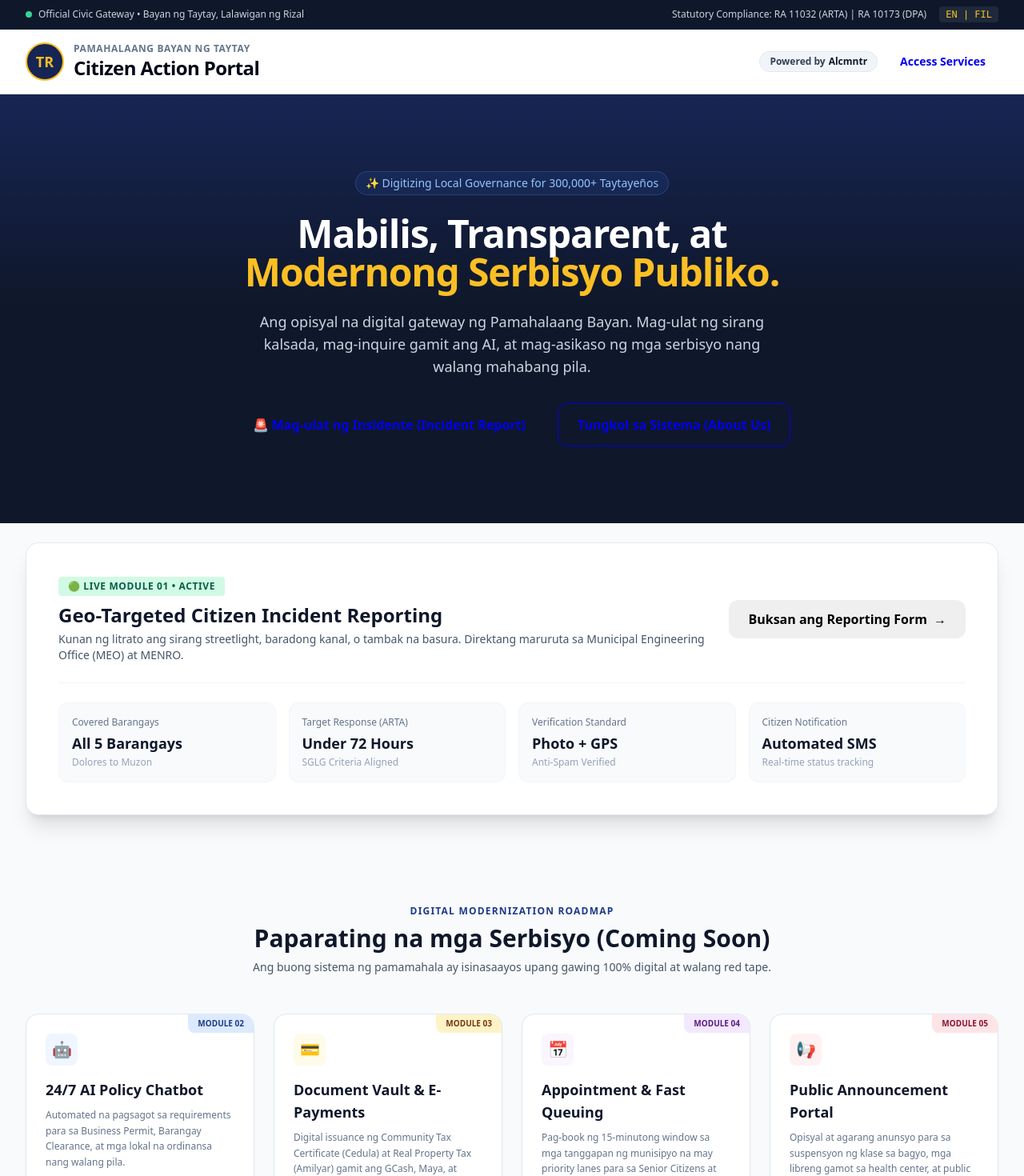
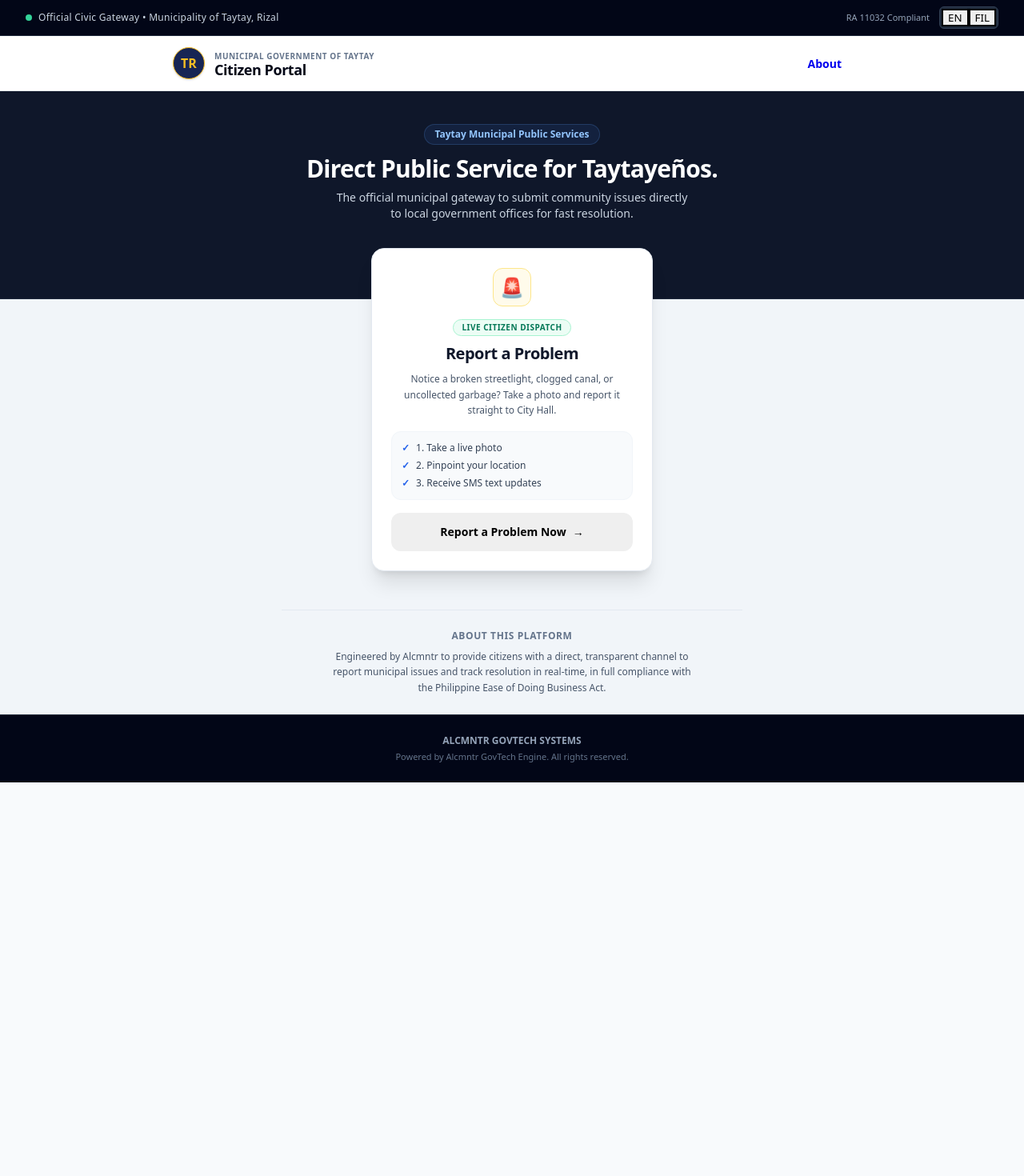
Before and after one commit to ALCMNTR/Alcmntr-Portal, a Next.js app: page / in a window 1280 px wide. Shown: the top 1470 px of the page at 80% size. After the commit the page ends 800 px from the top, so only its background shows below. Built offline with nearby package versions, Linux system fonts and the light colour scheme.

Commit message:
Update page.tsx

```diff
--- a/app/page.tsx
+++ b/app/page.tsx
@@ -1,240 +1,202 @@
 // app/page.tsx
-import React from 'react';
+'use client';
+
+import React, { useState } from 'react';
 
 export default function MunicipalPortalLanding() {
+  // English is set as the strict default
+  const [lang, setLang] = useState<'en' | 'fil'>('en');
+
+  // Simple, citizen-friendly bilingual dictionary
+  const content = {
+    en: {
+      statutoryTop: "Official Civic Gateway • Municipality of Taytay, Rizal",
+      complianceTag: "RA 11032 Compliant",
+      lguSub: "Municipal Government of Taytay",
+      portalTitle: "Citizen Portal",
+      aboutNav: "About",
+      heroBadge: "Taytay Municipal Public Services",
+      heroHeading: "Direct Public Service for Taytayeños.",
+      heroSub: "The official municipal gateway to submit community issues directly to local government offices for fast resolution.",
+
+      // Compact Portrait Card Content
+      cardBadge: "LIVE CITIZEN DISPATCH",
+      cardTitle: "Report a Problem",
+      cardDesc: "Notice a broken streetlight, clogged canal, or uncollected garbage? Take a photo and report it straight to City Hall.",
+      step1: "1. Take a live photo",
+      step2: "2. Pinpoint your location",
+      step3: "3. Receive SMS text updates",
+      cardBtn: "Report a Problem Now",
+
+      aboutHeading: "About This Platform",
+      aboutText: "Engineered by Alcmntr to provide citizens with a direct, transparent channel to report municipal issues and track resolution in real-time, in full compliance with the Philippine Ease of Doing Business Act.",
+      footerText: "Powered by Alcmntr GovTech Engine. All rights reserved."
+    },
+    fil: {
+      statutoryTop: "Opisyal na Civic Gateway • Bayan ng Taytay, Rizal",
+      complianceTag: "Alinsunod sa RA 11032",
+      lguSub: "Pamahalaang Bayan ng Taytay",
+      portalTitle: "Citizen Portal",
+      aboutNav: "Tungkol sa Amin",
+      heroBadge: "Serbisyong Publiko ng Bayan ng Taytay",
+      heroHeading: "Direktang Serbisyong Publiko sa Taytay.",
+      heroSub: "Ang opisyal na portal ng munisipyo upang maiparating ang mga problema sa komunidad diretso sa kinauukulan para sa agarang aksyon.",
+
+      // Compact Portrait Card Content
+      cardBadge: "DIREKTONG AKSYON",
+      cardTitle: "Mag-ulat ng Problema",
+      cardDesc: "May sirang ilaw, baradong kanal, o tambak na basura? Kunan ng litrato at i-report agad sa Munisipyo.",
+      step1: "1. Kunan ng litrato",
+      step2: "2. I-confirm ang lokasyon",
+      step3: "3. Tumanggap ng SMS update",
+      cardBtn: "Mag-ulat ng Problema Ngayon",
+
+      aboutHeading: "Tungkol sa Platform",
+      aboutText: "Binuo ng Alcmntr upang mabigyan ang bawat residente ng mabilis at malinaw na paraan upang i-report ang mga problema sa komunidad at masubaybayan ang aksyon ng pamahalaan.",
+      footerText: "Pinapatakbo ng Alcmntr GovTech Engine. All rights reserved."
+    }
+  };
+
+  const t = content[lang];
+
   return (
-    <div className="min-h-screen bg-slate-50 text-slate-900 font-sans">
-      {/* 1. TOP STATUTORY & ACCESSIBILITY BAR */}
-      <div className="bg-slate-900 text-slate-300 text-xs py-2 px-4 sm:px-8 flex justify-between items-center border-b border-slate-800">
+    <div className="min-h-screen bg-slate-100 text-slate-900 font-sans flex flex-col justify-between">
+      <div>
+        {/* 1. TOP UTILITY BAR (DEFAULT ENGLISH + WORKING TOGGLE) */}
+        <div className="bg-slate-950 text-slate-300 text-xs py-2 px-4 sm:px-8 flex justify-between items-center border-b border-slate-800">
           <div className="flex items-center space-x-2">
             <span className="inline-block w-2 h-2 rounded-full bg-emerald-400 animate-pulse"></span>
-          <span>Official Civic Gateway • Bayan ng Taytay, Lalawigan ng Rizal</span>
+            <span className="font-medium tracking-wide">{t.statutoryTop}</span>
           </div>
-        <div className="flex items-center space-x-4">
-          <span className="hidden sm:inline">Statutory Compliance: RA 11032 (ARTA) | RA 10173 (DPA)</span>
-          <span className="bg-slate-800 px-2 py-0.5 rounded text-amber-400 font-mono">EN | FIL</span>
+
+          <div className="flex items-center space-x-3">
+            <span className="hidden sm:inline text-slate-400 text-[11px]">{t.complianceTag}</span>
+
+            {/* The Working Language Switcher */}
+            <div className="bg-slate-800 p-0.5 rounded-md border border-slate-700 flex items-center">
+              <button
+                type="button"
+                onClick={() => setLang('en')}
+                className={`px-2 py-0.5 rounded text-[10px] font-bold transition-all ${
+                  lang === 'en'
+                    ? 'bg-amber-400 text-slate-950 shadow'
+                    : 'text-slate-400 hover:text-white'
+                }`}
+              >
+                EN
+              </button>
+              <button
+                type="button"
+                onClick={() => setLang('fil')}
+                className={`px-2 py-0.5 rounded text-[10px] font-bold transition-all ${
+                  lang === 'fil'
+                    ? 'bg-amber-400 text-slate-950 shadow'
+                    : 'text-slate-400 hover:text-white'
+                }`}
+              >
+                FIL
+              </button>
+            </div>
           </div>
         </div>
 
-      {/* 2. EXECUTIVE MUNICIPAL HEADER */}
+        {/* 2. CLEAN HEADER (NO INCIDENT BUTTON, RETAINS ABOUT ONLY) */}
         <header className="bg-white border-b border-slate-200 sticky top-0 z-50 shadow-sm">
-        <div className="max-w-7xl mx-auto px-4 sm:px-6 lg:px-8 py-4 flex justify-between items-center">
+          <div className="max-w-4xl mx-auto px-4 sm:px-6 py-3.5 flex justify-between items-center">
             <div className="flex items-center space-x-3">
-            <div className="w-12 h-12 rounded-full bg-blue-950 text-amber-400 flex items-center justify-center font-bold text-lg shadow-inner border-2 border-amber-400">
+              <div className="w-10 h-10 rounded-full bg-blue-950 text-amber-400 flex items-center justify-center font-bold text-base shadow border border-amber-400">
                 TR
               </div>
               <div>
-              <div className="text-xs uppercase tracking-wider font-semibold text-slate-500">Pamahalaang Bayan ng Taytay</div>
-              <h1 className="text-xl sm:text-2xl font-black text-slate-950 tracking-tight">Citizen Action Portal</h1>
+                <div className="text-[10px] uppercase tracking-wider font-semibold text-slate-500">{t.lguSub}</div>
+                <h1 className="text-lg font-black text-slate-950 tracking-tight leading-none">{t.portalTitle}</h1>
               </div>
             </div>
-          <div className="flex items-center space-x-3">
-            <span className="hidden md:inline-flex items-center px-3 py-1 rounded-full text-xs font-semibold bg-slate-100 text-slate-700 border border-slate-200">
-              Powered by <strong className="ml-1 text-slate-900">Alcmntr</strong>
-            </span>
+
+            <nav>
               <a
-              href="#module-1"
-              className="bg-blue-950 hover:bg-blue-900 text-white text-xs sm:text-sm font-semibold px-4 py-2 rounded-lg transition shadow"
+                href="#about"
+                className="text-xs sm:text-sm font-semibold text-slate-600 hover:text-blue-950 px-3 py-1.5 rounded-md transition hover:bg-slate-100"
               >
-              Access Services
+                {t.aboutNav}
               </a>
-          </div>
+            </nav>
           </div>
         </header>
 
-      {/* 3. HERO SECTION */}
-      <section className="bg-gradient-to-b from-blue-950 via-slate-900 to-slate-900 text-white py-16 sm:py-24 px-4 sm:px-6 lg:px-8 relative overflow-hidden">
-        <div className="max-w-4xl mx-auto text-center relative z-10">
-          <div className="inline-flex items-center gap-2 px-3 py-1 rounded-full bg-blue-500/10 border border-blue-400/20 text-blue-300 text-xs sm:text-sm mb-6">
-            <span>✨ Digitizing Local Governance for 300,000+ Taytayeños</span>
+        {/* 3. HERO INTRO */}
+        <section className="bg-slate-900 text-white pt-10 pb-24 px-4 sm:px-6 text-center border-b border-slate-800">
+          <div className="max-w-xl mx-auto">
+            <div className="inline-block px-3 py-1 rounded-full bg-blue-500/10 border border-blue-400/20 text-blue-300 text-xs font-semibold mb-3">
+              {t.heroBadge}
             </div>
-          <h2 className="text-3xl sm:text-5xl font-black tracking-tight text-white mb-6 leading-tight">
-            Mabilis, Transparent, at <br className="hidden sm:inline"/>
-            <span className="text-amber-400">Modernong Serbisyo Publiko.</span>
+            <h2 className="text-2xl sm:text-3xl font-black tracking-tight mb-2 text-white">
+              {t.heroHeading}
             </h2>
-          <p className="text-base sm:text-lg text-slate-300 mb-8 max-w-2xl mx-auto leading-relaxed">
-            Ang opisyal na digital gateway ng Pamahalaang Bayan. Mag-ulat ng sirang kalsada, mag-inquire gamit ang AI, at mag-asikaso ng mga serbisyo nang walang mahabang pila.
+            <p className="text-xs sm:text-sm text-slate-300 leading-relaxed max-w-md mx-auto">
+              {t.heroSub}
             </p>
-          <div className="flex flex-col sm:flex-row gap-4 justify-center">
-            <a
-              href="#module-1"
-              className="inline-flex items-center justify-center px-6 py-3.5 rounded-xl bg-amber-400 text-slate-950 font-bold text-sm sm:text-base hover:bg-amber-300 transition shadow-lg shadow-amber-400/20"
-            >
-              🚨 Mag-ulat ng Insidente (Incident Report)
-            </a>
-            <a
-              href="#about"
-              className="inline-flex items-center justify-center px-6 py-3.5 rounded-xl bg-slate-800 text-white font-semibold text-sm sm:text-base hover:bg-slate-700 border border-slate-700 transition"
-            >
-              Tungkol sa Sistema (About Us)
-            </a>
-          </div>
           </div>
         </section>
 
-      {/* 4. ACTIVE CORE SERVICES (MODULE 1 SPOTLIGHT) */}
-      <section id="module-1" className="py-12 sm:py-16 max-w-7xl mx-auto px-4 sm:px-6 lg:px-8 -mt-10 relative z-20">
-        <div className="bg-white rounded-2xl shadow-xl border border-slate-200 p-6 sm:p-10">
-          <div className="flex flex-col md:flex-row md:items-center justify-between pb-6 border-b border-slate-100 gap-4">
-            <div>
-              <span className="inline-block px-3 py-1 rounded text-xs font-bold uppercase tracking-wider bg-emerald-100 text-emerald-800 mb-2">
-                🟢 Live Module 01 • Active
+        {/* 4. COMPACT PORTRAIT RECTANGLE CARD */}
+        <main className="max-w-sm mx-auto px-4 -mt-16 mb-12 relative z-10">
+          <div className="bg-white rounded-2xl shadow-xl border border-slate-200 p-6 text-center">
+            <div className="w-12 h-12 bg-amber-50 text-amber-600 rounded-xl flex items-center justify-center text-2xl mx-auto mb-3 border border-amber-200">
+              🚨
+            </div>
+
+            <span className="inline-block text-[10px] font-extrabold uppercase tracking-wider text-emerald-700 bg-emerald-50 px-2.5 py-0.5 rounded-full border border-emerald-200 mb-2">
+              {t.cardBadge}
             </span>
-              <h3 className="text-2xl font-bold text-slate-900">Geo-Targeted Citizen Incident Reporting</h3>
-              <p className="text-sm text-slate-600 mt-1">
-                Kunan ng litrato ang sirang streetlight, baradong kanal, o tambak na basura. Direktang maruruta sa Municipal Engineering Office (MEO) at MENRO.
+
+            <h3 className="text-xl font-black text-slate-900 tracking-tight">
+              {t.cardTitle}
+            </h3>
+
+            <p className="text-xs text-slate-600 mt-2 leading-relaxed">
+              {t.cardDesc}
             </p>
+
+            {/* 3 Simple Action Steps */}
+            <div className="bg-slate-50 border border-slate-100 rounded-xl p-3 my-4 text-left space-y-1.5 text-xs text-slate-700">
+              <div className="flex items-center gap-2">
+                <span className="text-blue-600 font-bold">✓</span>
+                <span>{t.step1}</span>
               </div>
-            <button className="bg-emerald-600 hover:bg-emerald-700 text-white font-bold px-6 py-3 rounded-xl transition shadow flex items-center justify-center gap-2 whitespace-nowrap">
-              <span>Buksan ang Reporting Form</span>
+              <div className="flex items-center gap-2">
+                <span className="text-blue-600 font-bold">✓</span>
+                <span>{t.step2}</span>
+              </div>
+              <div className="flex items-center gap-2">
+                <span className="text-blue-600 font-bold">✓</span>
+                <span>{t.step3}</span>
+              </div>
+            </div>
+
+            <button
+              type="button"
+              className="w-full bg-blue-950 hover:bg-blue-900 text-white font-bold py-3.5 px-4 rounded-xl shadow-md transition text-xs sm:text-sm flex items-center justify-center gap-2"
+            >
+              <span>{t.cardBtn}</span>
               <span>→</span>
             </button>
           </div>
+        </main>
 
-          <div className="grid grid-cols-2 sm:grid-cols-4 gap-4 pt-6">
-            <div className="bg-slate-50 p-4 rounded-xl border border-slate-100">
-              <div className="text-xs text-slate-500 font-medium">Covered Barangays</div>
-              <div className="text-lg font-bold text-slate-900 mt-1">All 5 Barangays</div>
-              <div className="text-xs text-slate-400 mt-0.5">Dolores to Muzon</div>
-            </div>
-            <div className="bg-slate-50 p-4 rounded-xl border border-slate-100">
-              <div className="text-xs text-slate-500 font-medium">Target Response (ARTA)</div>
-              <div className="text-lg font-bold text-slate-900 mt-1">Under 72 Hours</div>
-              <div className="text-xs text-slate-400 mt-0.5">SGLG Criteria Aligned</div>
-            </div>
-            <div className="bg-slate-50 p-4 rounded-xl border border-slate-100">
-              <div className="text-xs text-slate-500 font-medium">Verification Standard</div>
-              <div className="text-lg font-bold text-slate-900 mt-1">Photo + GPS</div>
-              <div className="text-xs text-slate-400 mt-0.5">Anti-Spam Verified</div>
-            </div>
-            <div className="bg-slate-50 p-4 rounded-xl border border-slate-100">
-              <div className="text-xs text-slate-500 font-medium">Citizen Notification</div>
-              <div className="text-lg font-bold text-slate-900 mt-1">Automated SMS</div>
-              <div className="text-xs text-slate-400 mt-0.5">Real-time status tracking</div>
-            </div>
-          </div>
-        </div>
+        {/* 5. MINIMAL ABOUT SECTION */}
+        <section id="about" className="max-w-xl mx-auto px-4 py-6 text-center border-t border-slate-200">
+          <h4 className="text-xs font-bold uppercase tracking-wider text-slate-500 mb-2">{t.aboutHeading}</h4>
+          <p className="text-xs text-slate-600 leading-relaxed max-w-md mx-auto">
+            {t.aboutText}
+          </p>
         </section>
-
-      {/* 5. FUTURE MODULES ROADMAP */}
-      <section className="py-12 max-w-7xl mx-auto px-4 sm:px-6 lg:px-8">
-        <div className="text-center max-w-2xl mx-auto mb-12">
-          <h3 className="text-xs font-bold uppercase tracking-widest text-blue-900">Digital Modernization Roadmap</h3>
-          <h2 className="text-2xl sm:text-3xl font-black text-slate-900 mt-2">Paparating na mga Serbisyo (Coming Soon)</h2>
-          <p className="text-sm text-slate-600 mt-2">
-            Ang buong sistema ng pamamahala ay isinasaayos upang gawing 100% digital at walang red tape.
-          </p>
       </div>
 
-        <div className="grid grid-cols-1 md:grid-cols-2 lg:grid-cols-4 gap-6">
-          <div className="bg-white p-6 rounded-2xl border border-slate-200 shadow-sm relative overflow-hidden flex flex-col justify-between">
-            <div className="absolute top-0 right-0 bg-blue-100 text-blue-900 text-[10px] font-extrabold uppercase px-3 py-1 rounded-bl-lg">
-              Module 02
-            </div>
-            <div>
-              <div className="w-10 h-10 rounded-lg bg-blue-50 text-blue-900 flex items-center justify-center text-xl mb-4">
-                🤖
-              </div>
-              <h4 className="font-bold text-slate-900 text-lg">24/7 AI Policy Chatbot</h4>
-              <p className="text-xs text-slate-500 mt-2 leading-relaxed">
-                Automated na pagsagot sa requirements para sa Business Permit, Barangay Clearance, at mga lokal na ordinansa nang walang pila.
-              </p>
-            </div>
-            <div className="mt-6 pt-4 border-t border-slate-100 text-xs font-semibold text-slate-400 flex items-center gap-1">
-              <span>⏳ In Development</span>
-            </div>
-          </div>
-
-          <div className="bg-white p-6 rounded-2xl border border-slate-200 shadow-sm relative overflow-hidden flex flex-col justify-between">
-            <div className="absolute top-0 right-0 bg-amber-100 text-amber-900 text-[10px] font-extrabold uppercase px-3 py-1 rounded-bl-lg">
-              Module 03
-            </div>
-            <div>
-              <div className="w-10 h-10 rounded-lg bg-amber-50 text-amber-800 flex items-center justify-center text-xl mb-4">
-                💳
-              </div>
-              <h4 className="font-bold text-slate-900 text-lg">Document Vault & E-Payments</h4>
-              <p className="text-xs text-slate-500 mt-2 leading-relaxed">
-                Digital issuance ng Community Tax Certificate (Cedula) at Real Property Tax (Amilyar) gamit ang GCash, Maya, at LandBank.
-              </p>
-            </div>
-            <div className="mt-6 pt-4 border-t border-slate-100 text-xs font-semibold text-slate-400 flex items-center gap-1">
-              <span>⏳ In Development</span>
-            </div>
-          </div>
-
-          <div className="bg-white p-6 rounded-2xl border border-slate-200 shadow-sm relative overflow-hidden flex flex-col justify-between">
-            <div className="absolute top-0 right-0 bg-purple-100 text-purple-900 text-[10px] font-extrabold uppercase px-3 py-1 rounded-bl-lg">
-              Module 04
-            </div>
-            <div>
-              <div className="w-10 h-10 rounded-lg bg-purple-50 text-purple-800 flex items-center justify-center text-xl mb-4">
-                📅
-              </div>
-              <h4 className="font-bold text-slate-900 text-lg">Appointment & Fast Queuing</h4>
-              <p className="text-xs text-slate-500 mt-2 leading-relaxed">
-                Pag-book ng 15-minutong window sa mga tanggapan ng munisipyo na may priority lanes para sa Senior Citizens at PWDs.
-              </p>
-            </div>
-            <div className="mt-6 pt-4 border-t border-slate-100 text-xs font-semibold text-slate-400 flex items-center gap-1">
-              <span>⏳ In Development</span>
-            </div>
-          </div>
-
-          <div className="bg-white p-6 rounded-2xl border border-slate-200 shadow-sm relative overflow-hidden flex flex-col justify-between">
-            <div className="absolute top-0 right-0 bg-rose-100 text-rose-900 text-[10px] font-extrabold uppercase px-3 py-1 rounded-bl-lg">
-              Module 05
-            </div>
-            <div>
-              <div className="w-10 h-10 rounded-lg bg-rose-50 text-rose-800 flex items-center justify-center text-xl mb-4">
-                📢
-              </div>
-              <h4 className="font-bold text-slate-900 text-lg">Public Announcement Portal</h4>
-              <p className="text-xs text-slate-500 mt-2 leading-relaxed">
-                Opisyal at agarang anunsyo para sa suspensyon ng klase sa bagyo, mga libreng gamot sa health center, at public advisories.
-              </p>
-            </div>
-            <div className="mt-6 pt-4 border-t border-slate-100 text-xs font-semibold text-slate-400 flex items-center gap-1">
-              <span>⏳ In Development</span>
-            </div>
-          </div>
-        </div>
-      </section>
-
-      {/* 6. ABOUT THE ARCHITECTURE SECTION */}
-      <section id="about" className="py-16 bg-slate-100 border-t border-slate-200">
-        <div className="max-w-4xl mx-auto px-4 sm:px-6 lg:px-8 text-center">
-          <h3 className="text-xs font-bold uppercase tracking-widest text-slate-500">Tungkol sa Teknolohiya</h3>
-          <h2 className="text-2xl sm:text-3xl font-black text-slate-900 mt-2">Modernong Sistema para sa Bayan</h2>
-          <p className="text-sm sm:text-base text-slate-600 mt-4 leading-relaxed">
-            Ang arkitekturang ito ay binuo ng <strong className="text-slate-900">Alcmntr</strong> upang maging sandigan ng lokal na pamahalaan sa transparency, automation, at bilis ng aksyon alinsunod sa <strong>Republic Act No. 11032</strong> (Ease of Doing Business Act).
-          </p>
-          <div className="mt-8 flex flex-wrap justify-center gap-6 text-xs text-slate-500 font-semibold">
-            <div className="flex items-center gap-1.5">
-              <span>🛡️</span> Data Privacy Act of 2012 Encrypted
-            </div>
-            <div className="flex items-center gap-1.5">
-              <span>⚡</span> High-Availability Serverless Node
-            </div>
-            <div className="flex items-center gap-1.5">
-              <span>🏆</span> DILG SGLG Criteria Aligned
-            </div>
-          </div>
-        </div>
-      </section>
-
-      {/* 7. EXECUTIVE FOOTER */}
-      <footer className="bg-slate-950 text-slate-400 py-10 px-4 sm:px-6 lg:px-8 border-t border-slate-800 text-xs">
-        <div className="max-w-7xl mx-auto flex flex-col sm:flex-row justify-between items-center gap-4">
-          <div className="flex items-center space-x-2">
-            <span className="font-bold text-white tracking-wider">ALCMNTR GOVTECH</span>
-            <span className="text-slate-600">•</span>
-            <span>Enterprise Municipal Platform</span>
-          </div>
-          <div className="text-slate-500">
-            Engineered for Philippine Local Government Units. All rights reserved.
-          </div>
-        </div>
+      {/* 6. MINIMAL EXECUTIVE FOOTER */}
+      <footer className="bg-slate-950 text-slate-500 py-6 px-4 text-center text-xs border-t border-slate-800">
+        <p className="font-semibold text-slate-400">ALCMNTR GOVTECH SYSTEMS</p>
+        <p className="text-[11px] mt-1">{t.footerText}</p>
       </footer>
     </div>
   );
```
Lines whose indentation alone changed are shown as unchanged.
